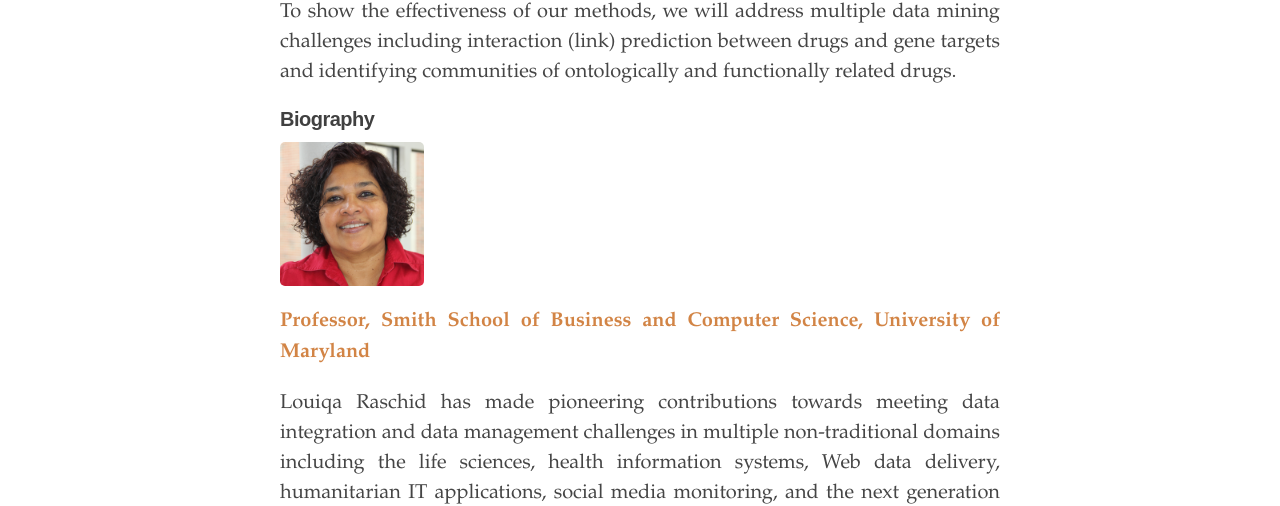
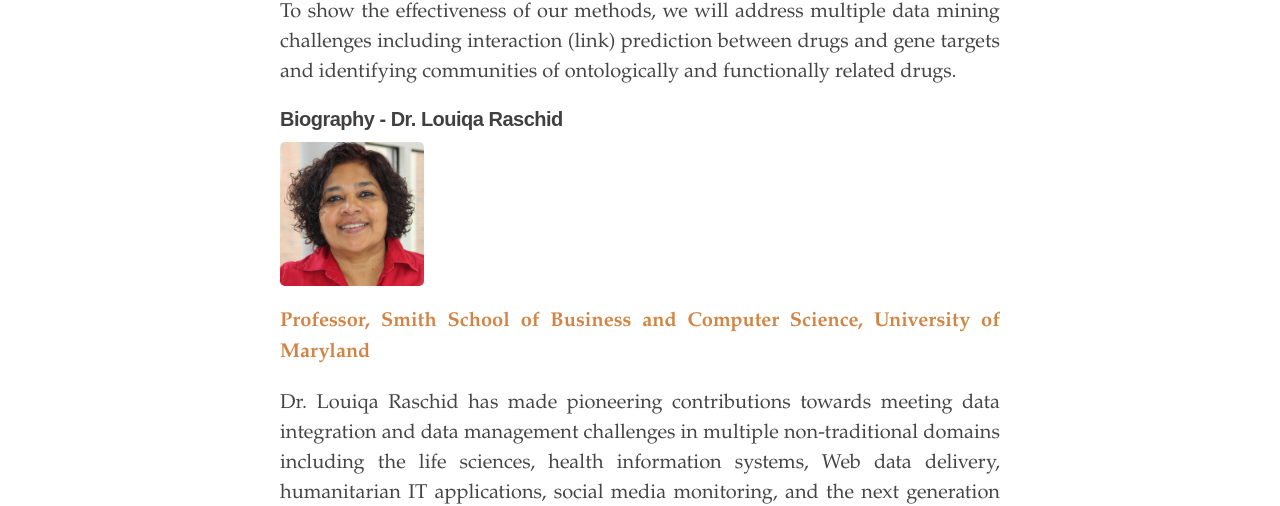
Before and after one commit to us2ts/us2ts.github.io, a Jekyll site: the page built from pages/keynote-louiqa-raschid.md, in a window 1280 px wide. Shown: the part 965-1471 px from the top of the page. Built offline with Jekyll 4.4.1, drawn with Linux system fonts in a browser that asks for light colours; comment, search, counter and statistics services are not loaded; some of the changed text lies outside the part shown.

Commit message:
updating news

```diff
--- a/pages/keynote-louiqa-raschid.md
+++ b/pages/keynote-louiqa-raschid.md
@@ -22,13 +22,13 @@ While there is a long tradition of data driven econometric and statistical resea
 Therapeutic Drugs:
 There is excellent potential for breakthrough discoveries that exploit Linked Open Data and Big data in the biological and biomedical domains. Our goal is to exploit these rich human-curated graph datasets, in conjunction with the semantic knowledge captured in ontologies, to uncover novel and interesting patterns. Our approach to pattern discovery will build upon graph clustering and community detection algorithms within a data mining framework. To show the effectiveness of our methods, we will address multiple data mining challenges including interaction (link) prediction between drugs and gene targets and identifying communities of ontologically and functionally related drugs.
 
-#### **Biography**
+#### **Biography - Dr. Louiqa Raschid**
 
 [<img src="https://us2ts.org/images/raschid-louiqa.png" alt="Louiqa Raschid" width="20%">](http://users.umiacs.umd.edu/~louiqa/)
 
 [**Professor, Smith School of Business and Computer Science, University of Maryland**](http://users.umiacs.umd.edu/~louiqa/)
 
-Louiqa Raschid has made pioneering contributions towards meeting data integration and data management challenges in multiple non-traditional domains including the
+Dr. Louiqa Raschid has made pioneering contributions towards meeting data integration and data management challenges in multiple non-traditional domains including the
 life sciences, health information systems, Web data delivery, humanitarian IT applications, social media monitoring, and the next generation of data science for
 finance research. Her multi-disciplinary research spans the fields of computer science, information systems and data science.
 
```
Also changed, not shown: index.md (+3 -1 lines), pages/keynote-binil-starly.md (+1 -1 lines).
